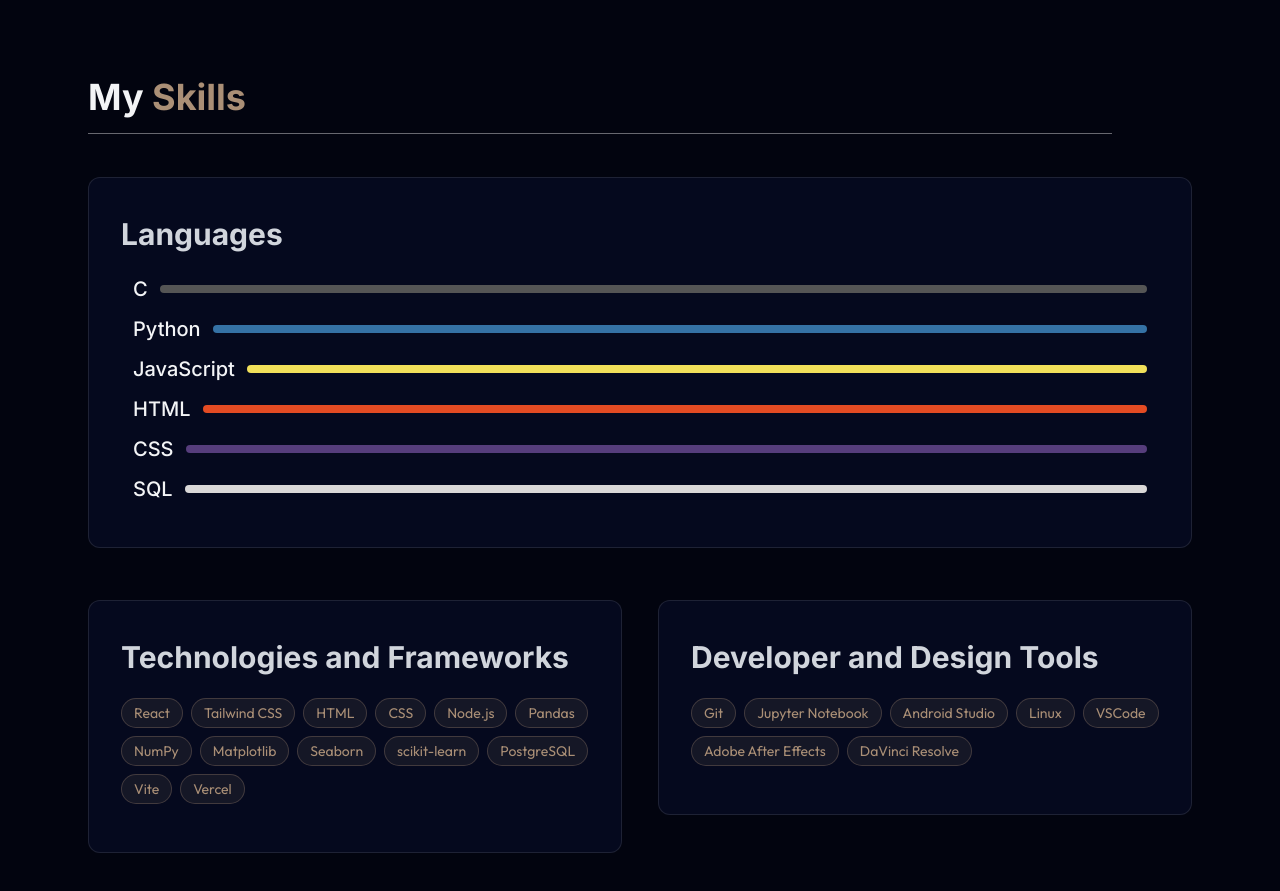
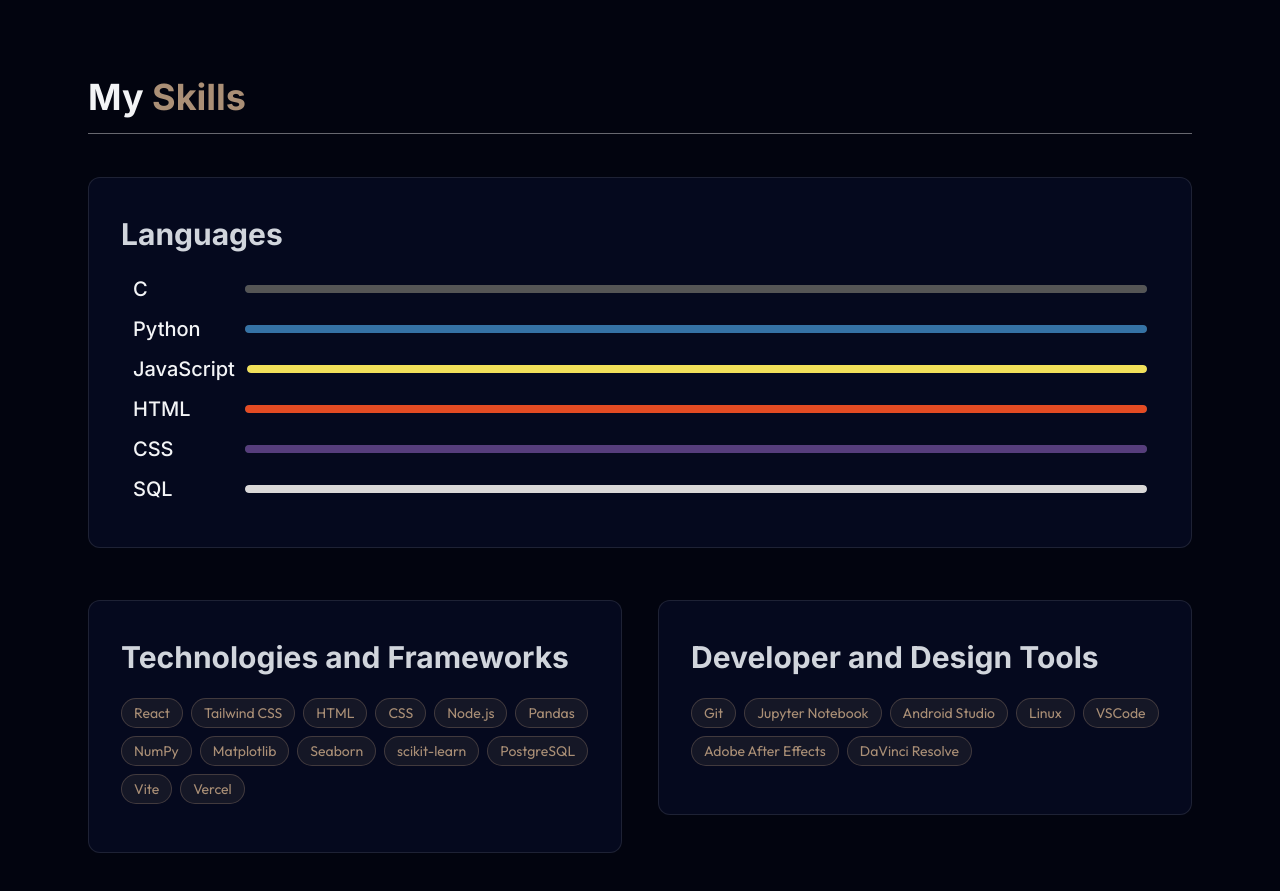
Before and after one commit to louisnguyenn/Louis-Personal-Portfolio, a React (Vite) app: page / in a window 1280 px wide. Shown: the part 1500-2391 px from the top of the page. Built offline with nearby package versions, Linux system fonts and the light colour scheme.

Commit message:
language bar animations

```diff
--- a/src/components/sections/About.jsx
+++ b/src/components/sections/About.jsx
@@ -1,6 +1,32 @@
 import { ScrollReveal } from '../ScrollReveal'
-import StarBorder from '../StarBorder'
 import { Mail, Github, Linkedin } from "lucide-react";
+import { useState, useEffect } from 'react';
+
+const SkillBar = ({ skill, color, percentage, delay = 0 }) => {
+  const [width, setWidth] = useState(0);
+
+  useEffect(() => {
+    const timer = setTimeout(() => {
+      setWidth(percentage);
+    }, delay);
+    return () => clearTimeout(timer);
+  }, [percentage, delay]);
+
+  return (
+    <div className="m-3 flex items-center gap-3">
+      <h2 className="font-medium text-xl min-w-[100px]">{skill}</h2>
+      <div className="flex-1 h-2 bg-gray-700 rounded overflow-hidden">
+        <div
+          className="h-full rounded transition-all duration-2000 ease-out"
+          style={{
+            backgroundColor: color,
+            width: `${width}%`
+          }}
+        ></div>
+      </div>
+    </div>
+  );
+};
 
 export const About = () => {
   return (
@@ -113,7 +139,7 @@ export const About = () => {
           <ScrollReveal direction="up" distance={50} duration={0.8}>
             <h2 className="text-2xl sm:text-3xl md:text-4xl font-bold p-7 pb-4 pl-0">My <span className="text-[#AA8F76]">Skills</span></h2>
           </ScrollReveal>
-          <hr className="h-1 border-white/40 mr-20 mt-0" />
+          <hr className="h-1 border-white/40 w-full mt-0" />
         </div>
         <div className="mt-10 bg-[#05091e] relative rounded-xl p-6 sm:p-8 border border-white/10 hover:border-[#AA8F76] transition-all duration-300 order-2 lg:order-none hover:shadow-2xl hover:shadow-[#AA8F76]/20">
           <ScrollReveal direction="up" distance={50} duration={0.8}>
@@ -122,45 +148,27 @@ export const About = () => {
             </h3>
 
             <ScrollReveal direction="up" distance={50} duration={1}>
-              <div className="m-3 flex items-center gap-3">
-                <h2 className="font-medium text-xl">C</h2>
-                <hr className="flex-1 h-2 bg-[#555555] border-0 rounded" />
-              </div>
+              <SkillBar skill="C" color="#555555" percentage={100} delay={500} />
             </ScrollReveal>
 
             <ScrollReveal direction="up" distance={50} duration={1.2}>
-              <div className="m-3 flex items-center gap-3">
-                <h2 className="font-medium text-xl">Python</h2>
-                <hr className="flex-1 h-2 bg-[#3572A5] border-0 rounded" />
-              </div>
+              <SkillBar skill="Python" color="#3572A5" percentage={100} delay={700} />
             </ScrollReveal>
 
             <ScrollReveal direction="up" distance={50} duration={1.4}>
-              <div className="m-3 flex items-center gap-3">
-                <h2 className="font-medium text-xl">JavaScript</h2>
-                <hr className="flex-1 h-2 bg-[#f1e05a] border-0 rounded" />
-              </div>
+              <SkillBar skill="JavaScript" color="#f1e05a" percentage={100} delay={900} />
             </ScrollReveal>
 
             <ScrollReveal direction="up" distance={50} duration={1.6}>
-              <div className="m-3 flex items-center gap-3">
-                <h2 className="font-medium text-xl">HTML</h2>
-                <hr className="flex-1 h-2 bg-[#e44b23] border-0 rounded" />
-              </div>
+              <SkillBar skill="HTML" color="#e44b23" percentage={100} delay={1100} />
             </ScrollReveal>
 
             <ScrollReveal direction="up" distance={50} duration={1.8}>
-              <div className="m-3 flex items-center gap-3">
-                <h2 className="font-medium text-xl">CSS</h2>
-                <hr className="flex-1 h-2 bg-[#563d7c] border-0 rounded" />
-              </div>
+              <SkillBar skill="CSS" color="#563d7c" percentage={100} delay={1300} />
             </ScrollReveal>
 
             <ScrollReveal direction="up" distance={50} duration={2}>
-              <div className="m-3 flex items-center gap-3">
-                <h2 className="font-medium text-xl">SQL</h2>
-                <hr className="flex-1 h-2 bg-[#dad8d8] border-0 rounded" />
-              </div>
+              <SkillBar skill="SQL" color="#dad8d8" percentage={100} delay={1500} />
             </ScrollReveal>
           </ScrollReveal>
         </div>
```
